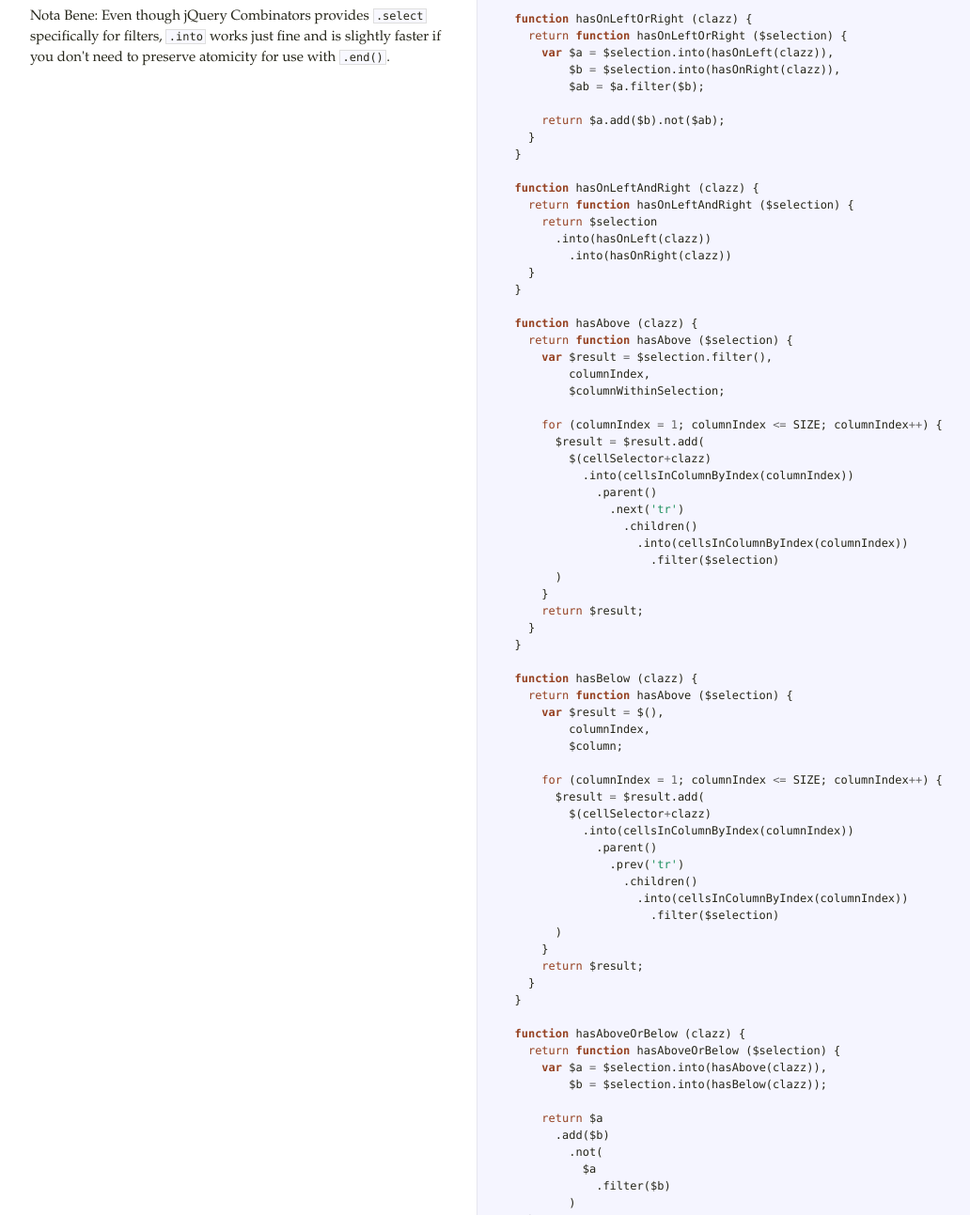
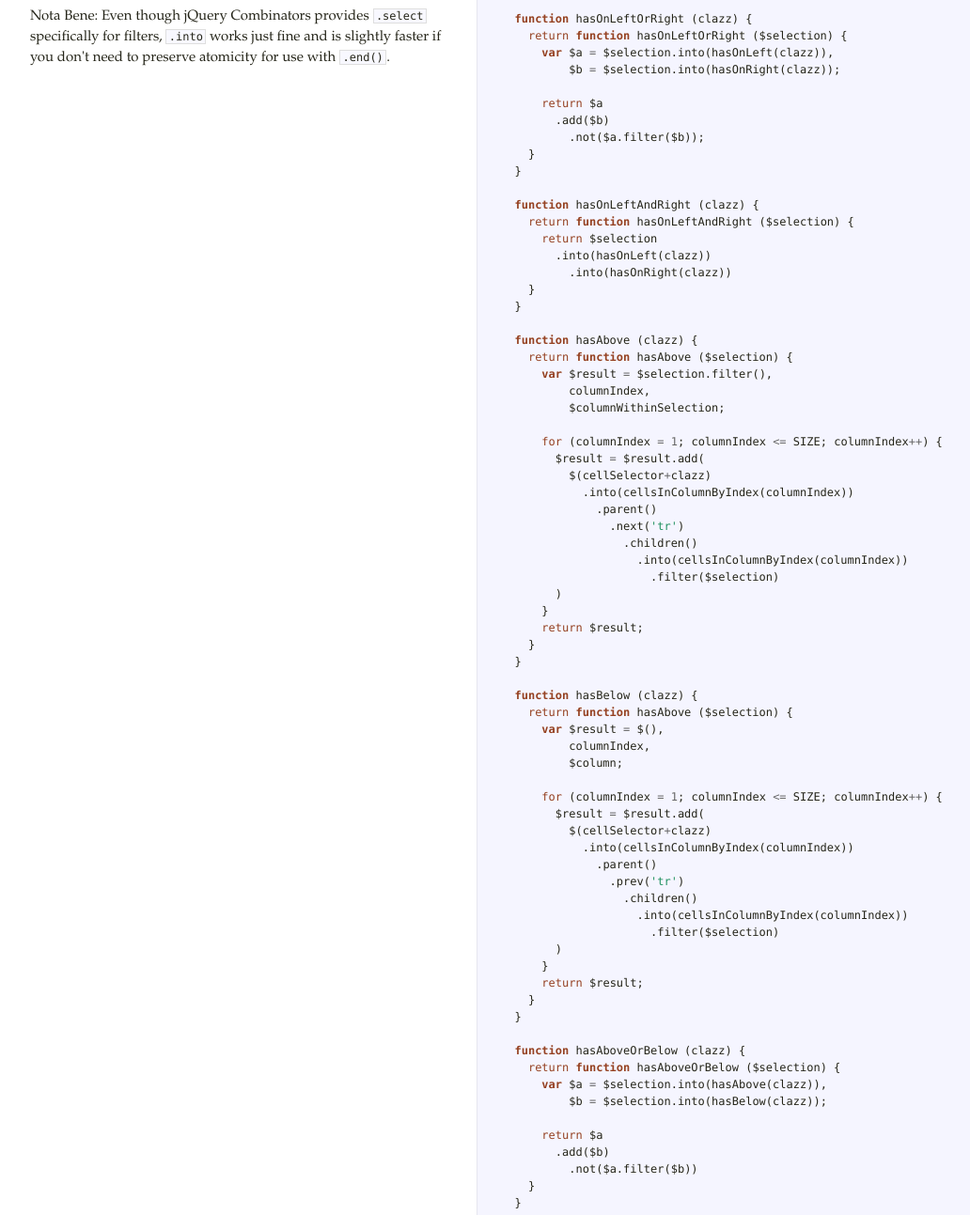
Before and after one commit to raganwald/JQuery-Combinators, a plain HTML site: page life/life.html in a window 1280 px wide. Shown: the part 6147-7440 px from the top of the page at 94% size, without its empty margins (18-1050 px from the left). Drawn offline with Linux system fonts and the light colour scheme.

Commit message:
progress

```diff
--- a/life/life.html
+++ b/life/life.html
@@ -279,10 +279,11 @@ for filters, <code>.into</code> works just fine and is slightly faster if you do
 need to preserve atomicity for use with <code>.end()</code>.</p>             </td>             <td class="code">               <div class="highlight"><pre>  <span class="kd">function</span> <span class="nx">hasOnLeftOrRight</span> <span class="p">(</span><span class="nx">clazz</span><span class="p">)</span> <span class="p">{</span>
     <span class="k">return</span> <span class="kd">function</span> <span class="nx">hasOnLeftOrRight</span> <span class="p">(</span><span class="nx">$selection</span><span class="p">)</span> <span class="p">{</span>
       <span class="kd">var</span> <span class="nx">$a</span> <span class="o">=</span> <span class="nx">$selection</span><span class="p">.</span><span class="nx">into</span><span class="p">(</span><span class="nx">hasOnLeft</span><span class="p">(</span><span class="nx">clazz</span><span class="p">)),</span>
-          <span class="nx">$b</span> <span class="o">=</span> <span class="nx">$selection</span><span class="p">.</span><span class="nx">into</span><span class="p">(</span><span class="nx">hasOnRight</span><span class="p">(</span><span class="nx">clazz</span><span class="p">)),</span>
-          <span class="nx">$ab</span> <span class="o">=</span> <span class="nx">$a</span><span class="p">.</span><span class="nx">filter</span><span class="p">(</span><span class="nx">$b</span><span class="p">);</span>
+          <span class="nx">$b</span> <span class="o">=</span> <span class="nx">$selection</span><span class="p">.</span><span class="nx">into</span><span class="p">(</span><span class="nx">hasOnRight</span><span class="p">(</span><span class="nx">clazz</span><span class="p">));</span>
 
-      <span class="k">return</span> <span class="nx">$a</span><span class="p">.</span><span class="nx">add</span><span class="p">(</span><span class="nx">$b</span><span class="p">).</span><span class="nx">not</span><span class="p">(</span><span class="nx">$ab</span><span class="p">);</span>
+      <span class="k">return</span> <span class="nx">$a</span>
+        <span class="p">.</span><span class="nx">add</span><span class="p">(</span><span class="nx">$b</span><span class="p">)</span>
+          <span class="p">.</span><span class="nx">not</span><span class="p">(</span><span class="nx">$a</span><span class="p">.</span><span class="nx">filter</span><span class="p">(</span><span class="nx">$b</span><span class="p">));</span>
     <span class="p">}</span>
   <span class="p">}</span>
 
@@ -343,10 +344,7 @@ need to preserve atomicity for use with <code>.end()</code>.</p>             </t
 
       <span class="k">return</span> <span class="nx">$a</span>
         <span class="p">.</span><span class="nx">add</span><span class="p">(</span><span class="nx">$b</span><span class="p">)</span>
-          <span class="p">.</span><span class="nx">not</span><span class="p">(</span>
-            <span class="nx">$a</span>
-              <span class="p">.</span><span class="nx">filter</span><span class="p">(</span><span class="nx">$b</span><span class="p">)</span>
-          <span class="p">)</span>
+          <span class="p">.</span><span class="nx">not</span><span class="p">(</span><span class="nx">$a</span><span class="p">.</span><span class="nx">filter</span><span class="p">(</span><span class="nx">$b</span><span class="p">))</span>
     <span class="p">}</span>
   <span class="p">}</span>
 
@@ -366,7 +364,7 @@ need to preserve atomicity for use with <code>.end()</code>.</p>             </t
   <span class="p">}</span>
 
   <span class="kd">function</span> <span class="nx">hasNeighbours</span> <span class="p">()</span> <span class="p">{</span>
-    <span class="kd">var</span> <span class="nx">clazzes</span> <span class="o">=</span> <span class="nx">reduce</span><span class="p">.</span><span class="nx">map</span><span class="p">(</span><span class="kd">function</span> <span class="p">(</span><span class="nx">acc</span><span class="p">,</span> <span class="nx">number</span><span class="p">)</span> <span class="p">{</span>
+    <span class="kd">var</span> <span class="nx">clazzes</span> <span class="o">=</span> <span class="nx">arguments</span><span class="p">.</span><span class="nx">reduce</span><span class="p">(</span><span class="kd">function</span> <span class="p">(</span><span class="nx">acc</span><span class="p">,</span> <span class="nx">number</span><span class="p">)</span> <span class="p">{</span>
       <span class="k">return</span> <span class="nx">acc</span> <span class="o">+</span> <span class="s1">&#39;.n&#39;</span> <span class="o">+</span> <span class="nx">number</span>
     <span class="p">},</span> <span class="nx">cellSelector</span><span class="p">);</span>
 
```
Also changed, not shown: life/life.js (+5 -7 lines).
